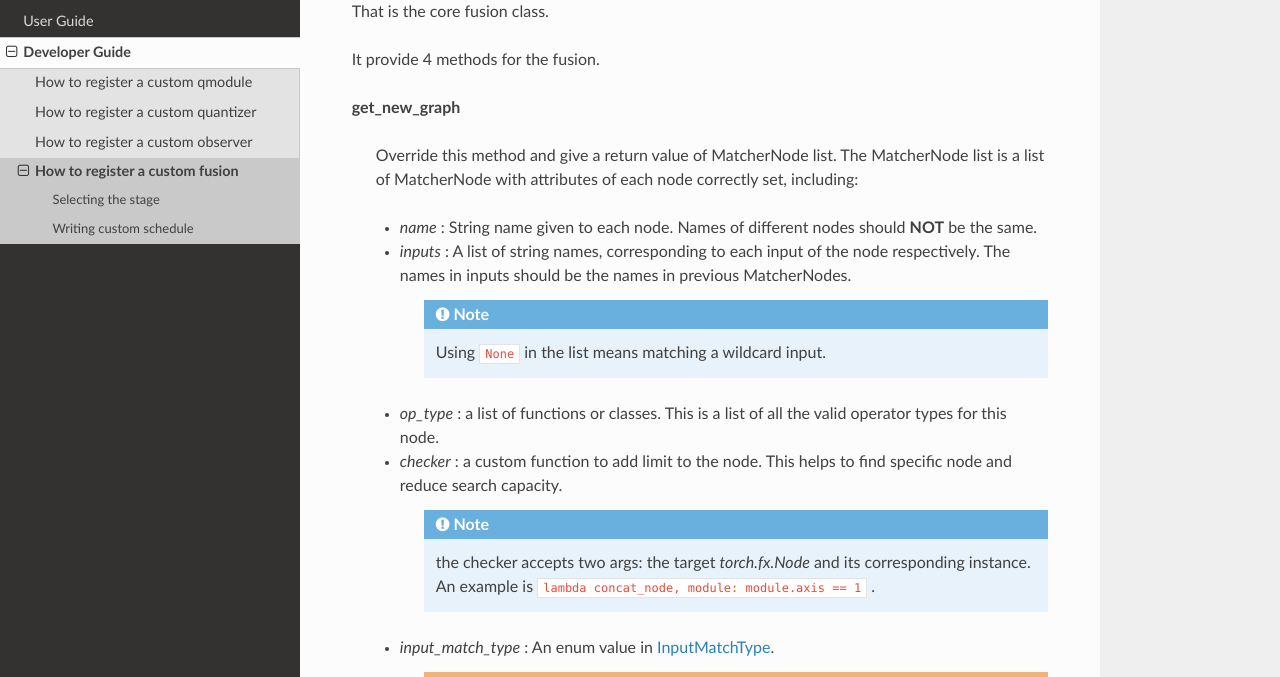
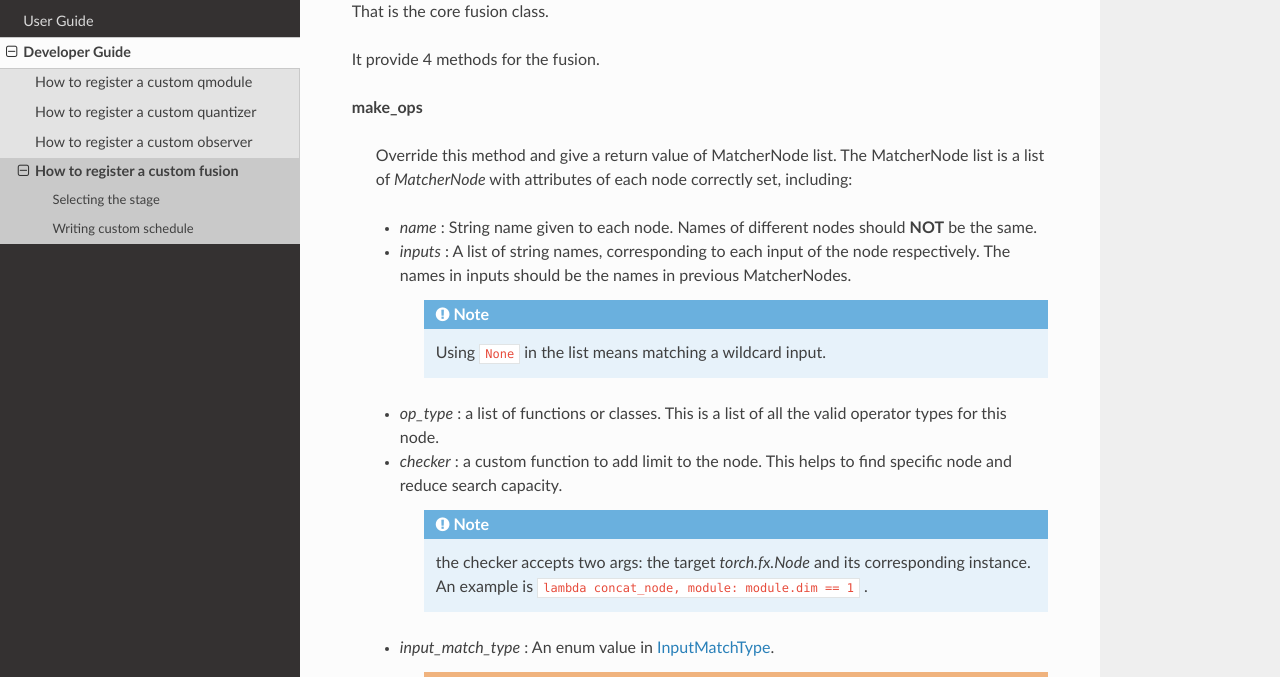
Before and after one commit to megvii-research/Sparsebit, a Sphinx documentation site: the page built from docs/source/developer_guide/register_custom_fusion.rst, in a window 1280 px wide and 1400 px high, scrolled down 1093 px. Shown: the part 160-837 px from the top of the window. Built offline with Sphinx 7.4.7 and the Read the Docs theme 2.0.0, drawn with Linux system fonts in a browser that asks for light colours; some of the changed text lies outside the part shown.

Commit message:
fix typos and fix examples

```diff
--- a/docs/source/developer_guide/register_custom_fusion.rst
+++ b/docs/source/developer_guide/register_custom_fusion.rst
@@ -58,10 +58,10 @@ That is the core fusion class.
 
 It provide 4 methods for the fusion.
 
-**get_new_graph**
+**make_ops**
 
     Override this method and give a return value of MatcherNode list.
-    The MatcherNode list is a list of MatcherNode with attributes of each node correctly set, including:
+    The MatcherNode list is a list of *MatcherNode* with attributes of each node correctly set, including:
 
     - *name* : String name given to each node. Names of different nodes should **NOT** be the same.
     - *inputs* : A list of string names, corresponding to each input of the node respectively. The names in inputs should be the names in previous MatcherNodes.
@@ -74,7 +74,7 @@ It provide 4 methods for the fusion.
 
         .. Note::
             the checker accepts two args: the target *torch.fx.Node* and its corresponding instance.
-            An example is ``lambda concat_node, module: module.axis == 1`` .
+            An example is ``lambda concat_node, module: module.dim == 1`` .
     - *input_match_type* : An enum value in :doc:`InputMatchType <../user_guide/apis/quantization/converters/base>`.
 
         .. Warning::
@@ -102,7 +102,7 @@ It provide 4 methods for the fusion.
     Here ``names`` include all names of used MatcherNodes in ``joint_checker``.
     ``joint_checker`` is a function that accepts all nodes mentioned in names in corresponding order, and a dict of modules.
 
-    A simple example is ``[ ( ("cat1", "cat2"), lambda cat1, cat2, modules: modules["cat1"].axis == modules["cat2"].axis ) ]`` .
+    A simple example is ``[ ( ("cat1", "cat2"), lambda cat1, cat2, modules: modules["cat1"].dim == modules["cat2"].dim ) ]`` .
 
 **get_new_graph**
 
```
